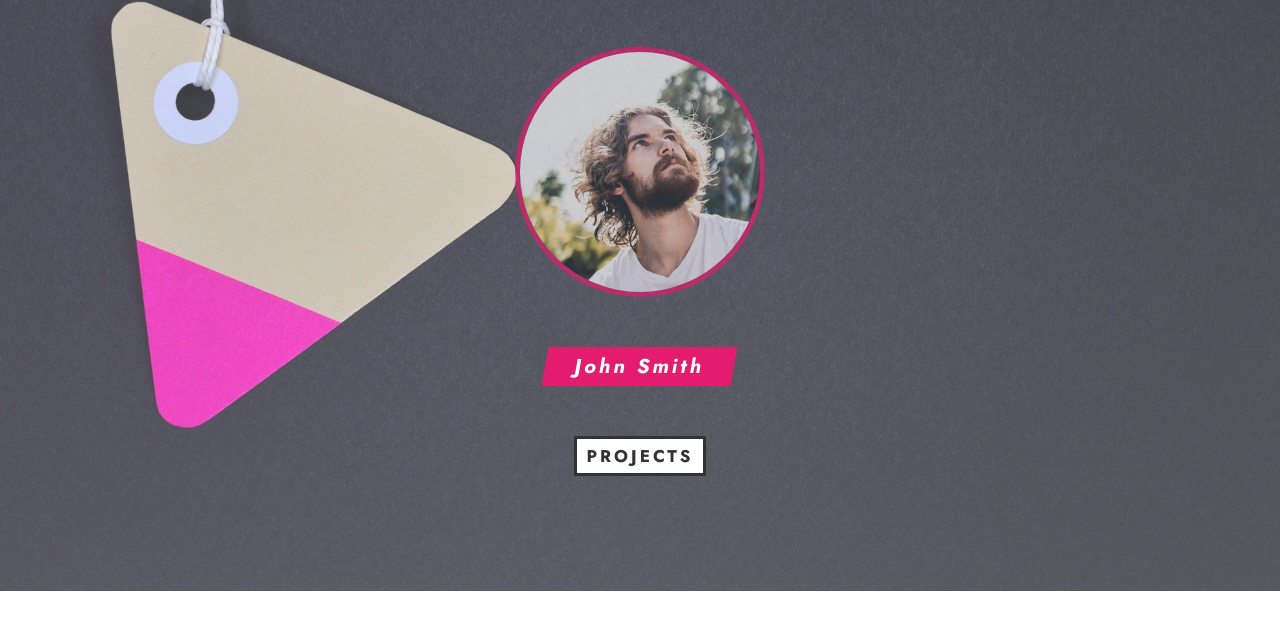
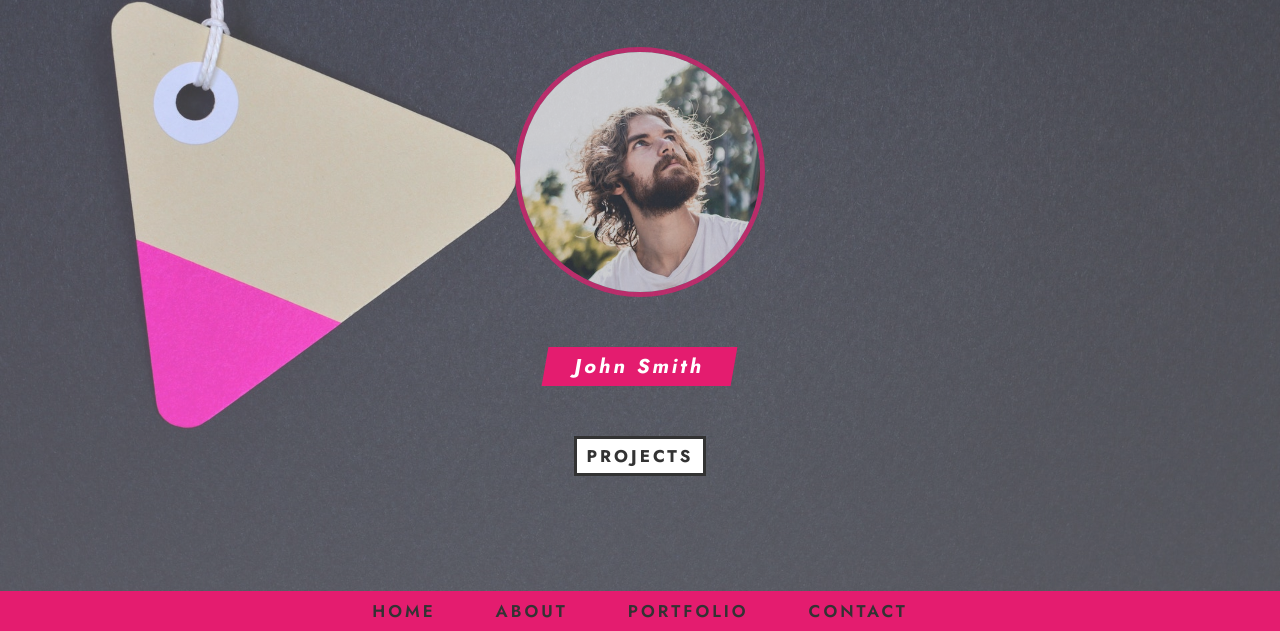
Before and after one commit to Isrealsix/portfolio, a website: page index.html in a window 1280 px wide. Shown: the part 209-840 px from the top of the page. Before the commit the page ends 800 px from the top, so only its background shows below. Drawn offline with Linux system fonts and the light colour scheme.

Commit message:
completed the navbar

```diff
--- a/index.html
+++ b/index.html
@@ -16,12 +16,27 @@
 <body>
     <div class="container">
         <!-- Section 1 -->
-        <section class="section-1">
+        <section class="section-1 center">
             <h1 class="section-1__heading">Web Developer</h1>
             <img src="images/john-smith.jpg" alt="John Smith" class="section-1__person-img">
             <h3 class="section-1__person-name">John Smith</h3>
             <a href="#" class="section-1__btn">Projects</a>
         </section>
+
+        <!-- Navbar -->
+        <nav class="navbar center">
+            <ul class="navbar__links">
+                <li><a href="">Home</a></li>
+                <li><a href="">About</a></li>
+                <li><a href="">Portfolio</a></li>
+                <li><a href="">Contact</a></li>
+            </ul>
+        </nav>
+
+        <!-- Section 2 -->
+        <section class="section-2">
+
+        </section>
     </div>
 </body>
 
--- a/sass/abstracts/_variables.scss
+++ b/sass/abstracts/_variables.scss
@@ -1,4 +1,6 @@
 :root {
 	--color-white: #fff;
 	--color-primary: #e41c6f;
+	--color-grey-light: #555;
+	--color-grey-dark: #333;
 }
--- a/sass/base/_utilities.scss
+++ b/sass/base/_utilities.scss
@@ -0,0 +1,5 @@
+.center {
+	display: flex;
+	justify-content: center;
+	align-items: center;
+}
--- /dev/null
+++ b/sass/components/_navbar.scss
@@ -0,0 +1,43 @@
+.navbar {
+	width: 100%;
+	height: 4rem;
+	background-color: var(--color-primary);
+
+	&__links {
+		display: flex;
+
+		a {
+			font-size: 1.7rem;
+			font-weight: 600;
+			color: var(--color-grey-dark);
+			margin: 0 3rem;
+			// box-shadow: 0.2rem 0.2rem 0.5rem var(--color-grey-light);
+			text-transform: uppercase;
+			letter-spacing: 0.3rem;
+		}
+
+		& li a {
+			position: relative;
+			transition: color 0.3s;
+
+			&:hover {
+				color: var(--color-white);
+			}
+
+			&::before {
+				content: '';
+				width: 0;
+				height: 0.2rem;
+				background-color: var(--color-white);
+				position: absolute;
+				right: -15%;
+				bottom: -0.3rem;
+				transition: width 0.3s;
+			}
+
+			&:hover::before {
+				width: 130%;
+			}
+		}
+	}
+}
--- a/sass/main.scss
+++ b/sass/main.scss
@@ -7,4 +7,6 @@
 @import 'base/typography';
 @import 'base/utilities';
 
+@import 'components/navbar';
+
 @import 'pages/home';
--- a/sass/pages/_home.scss
+++ b/sass/pages/_home.scss
@@ -7,10 +7,7 @@
 		),
 		url('../../images/bg.jpg') center no-repeat;
 	background-size: cover;
-	display: flex;
 	flex-direction: column;
-	justify-content: center;
-	align-items: center;
 
 	&__heading {
 		font-size: 6rem;
@@ -22,7 +19,7 @@
 		text-transform: uppercase;
 		letter-spacing: 1rem;
 		border-bottom: 0.3rem solid rgb(233, 233, 233);
-		text-shadow: 0.2rem 0.2rem 1rem #555;
+		text-shadow: 0.2rem 0.2rem 1rem var(--color-grey-light);
 		transform: skew(-10deg);
 	}
 
@@ -48,9 +45,9 @@
 	&__btn {
 		font-size: 1.7rem;
 		font-weight: 700;
-		color: #333;
+		color: var(--color-grey-dark);
 		background-color: var(--color-white);
-		border: 0.3rem solid #333;
+		border: 0.3rem solid var(--color-grey-dark);
 		padding: 0.5rem 1rem;
 		text-transform: uppercase;
 		letter-spacing: 0.3rem;
```
Also changed, not shown: css/style.css.
